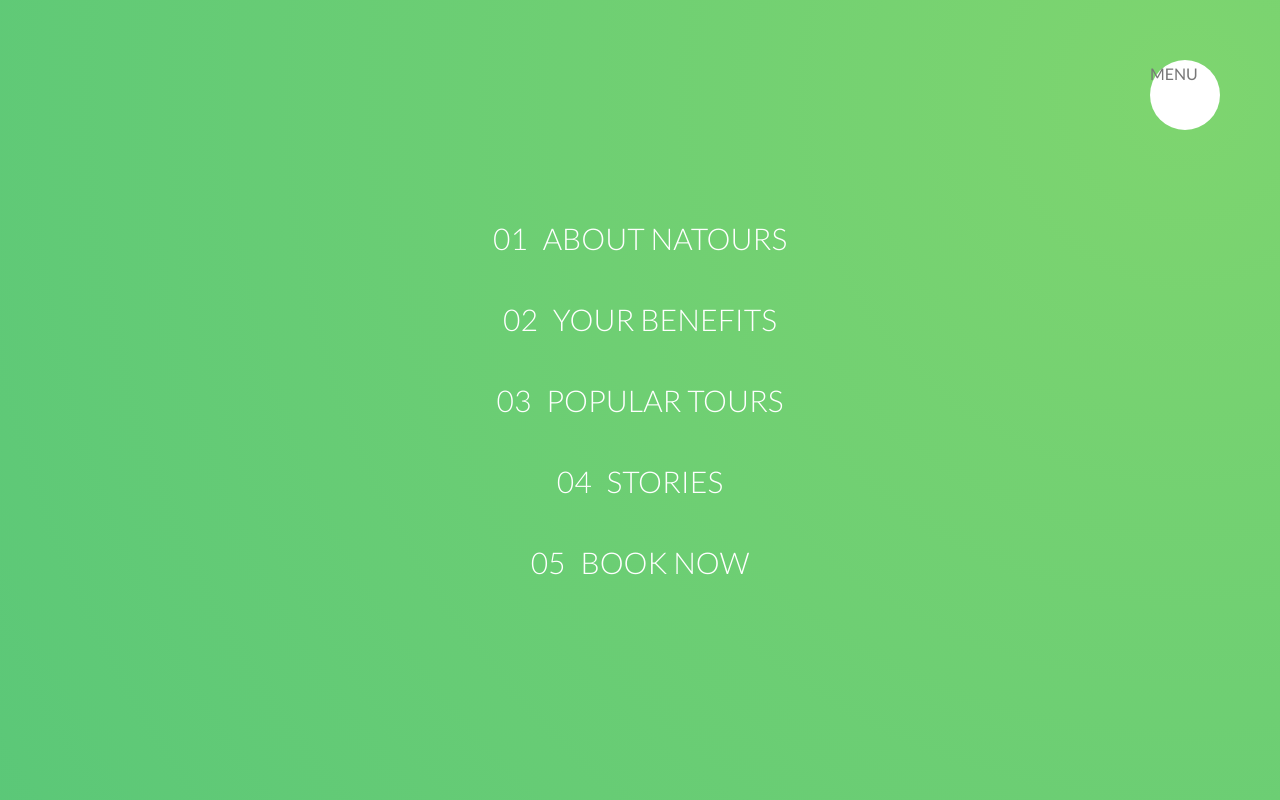
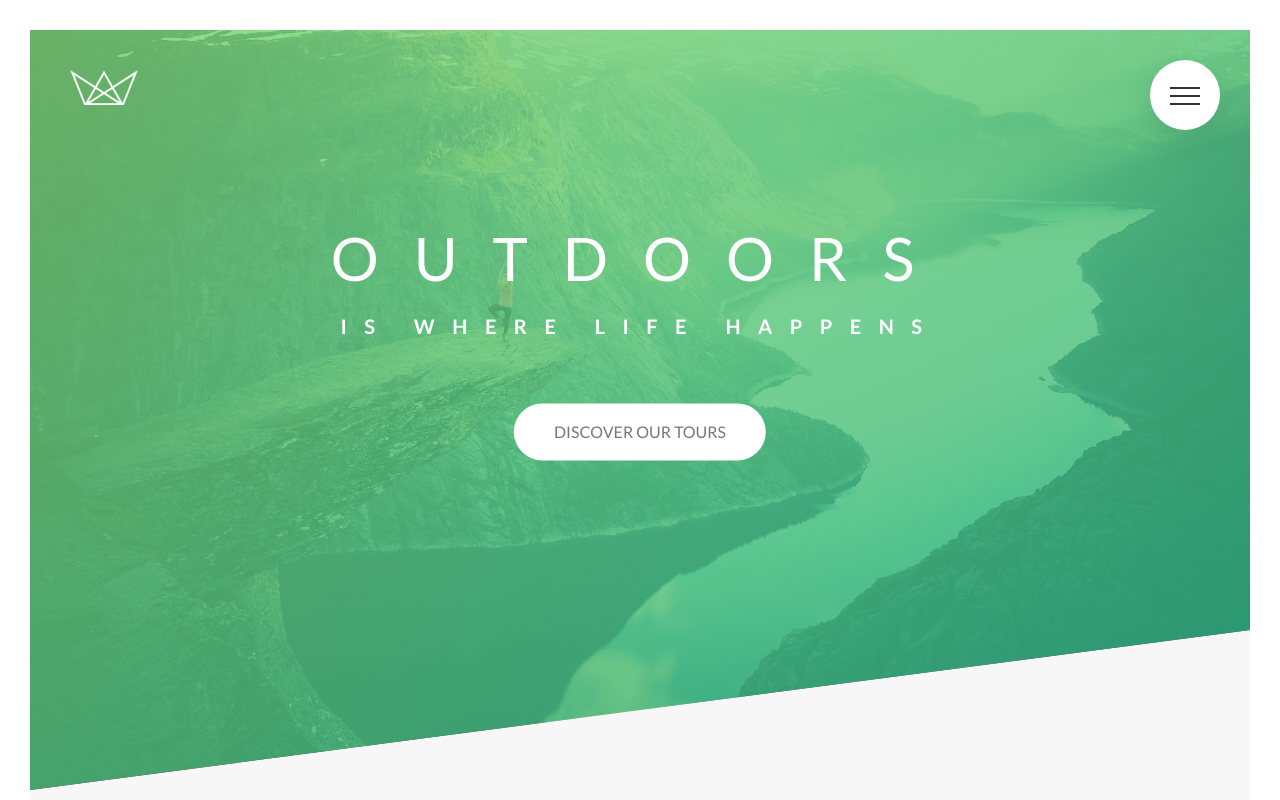
Before and after one commit to prinpadure/Natours, a website: page index.html in a window 1280 px wide. Shown: the top 800 px of the page. Drawn offline with nearby package versions, Linux system fonts and the light colour scheme; files that its build step writes are made by us from their sources.

Commit message:
finish Navigation

```diff
--- a/index.html
+++ b/index.html
@@ -17,7 +17,9 @@
 <body>
     <div class="navigation">
         <input type="checkbox" class="navigation__checkbox" id="navi-toggle">
-        <label for="navi-toggle" class="navigation__button">MENU</label>
+        <label for="navi-toggle" class="navigation__button">
+            <span class="navigation__icon">&nbsp;</span>
+        </label>
         <div class="navigation__background">&nbsp;</div>
         <nav class="navigation__nav">
             <ul class="navigation__list">
--- a/sass/layout/_navigation.scss
+++ b/sass/layout/_navigation.scss
@@ -10,8 +10,9 @@
         top: 6.5rem;
         right: 6.5rem;
         background-image: radial-gradient($color-primary-light, $color-primary-dark);
-        transform: scale(80);
+        // transform: scale(80);
         z-index: 100;
+        transition: transform 0.8s cubic-bezier(0.86, 0, 0.07, 1);
     }
     &__button {
         background-color: $color-white;
@@ -22,24 +23,32 @@
         right: 6rem;
         border-radius: 50%;
         z-index: 200;
+        box-shadow: 0 1rem 3rem rgba($color-black, 0.1);
+        text-align: center;
+        cursor: pointer;
     }
     &__nav {
         height: 100vh;
-        width: 100%;
         position: fixed;
         top: 0;
         left: 0;
         z-index: 150;
         text-align: center;
+        opacity: 0;
+        width: 0;
+        transition: all 0.8s cubic-bezier(0.68, -0.55, 0.265, 1.55);
     }
     &__list {
         position: absolute;
         list-style: none;
+        width: 100%;
         @include center-horizontal-vertical;
     }
+
     &__item {
         margin: 1rem;
     }
+
     &__link {
         &:link,
         &:visited {
@@ -65,4 +74,62 @@
             transform: translateX(1rem);
         }
     }
+
+    &__checkbox:checked ~ &__background {
+        transform: scale(70);
+    }
+
+    &__checkbox:checked ~ &__nav {
+        opacity: 1;
+        width: 100%;
+    }
+
+    &__icon {
+        position: relative;
+        margin-top: 3.5rem;
+        &,
+        &::before,
+        &::after {
+            width: 3rem;
+            height: 2px;
+            background-color: $color-grey-dark-3;
+            display: inline-block;
+        }
+
+        &::before,
+        &::after {
+            content: "";
+            position: absolute;
+            left: 0;
+            transition: all 0.2s;
+        }
+        &::before {
+            top: -0.8rem;
+        }
+        &::after {
+            top: 0.8rem;
+        }
+    }
+
+    &__button:hover &__icon::before {
+        top: -1rem;
+    }
+
+    &__button:hover &__icon::after {
+        top: 1rem;
+    }
+
+    &__checkbox:checked + &__button &__icon {
+        background-color: transparent;
+    }
+
+    &__checkbox:checked + &__button &__icon::before {
+        transform: rotate(135deg);
+        top: 0;
+    }
+
+    &__checkbox:checked + &__button &__icon::after {
+        transform: rotate(-135deg);
+        top: 0;
+    }
 }
```
